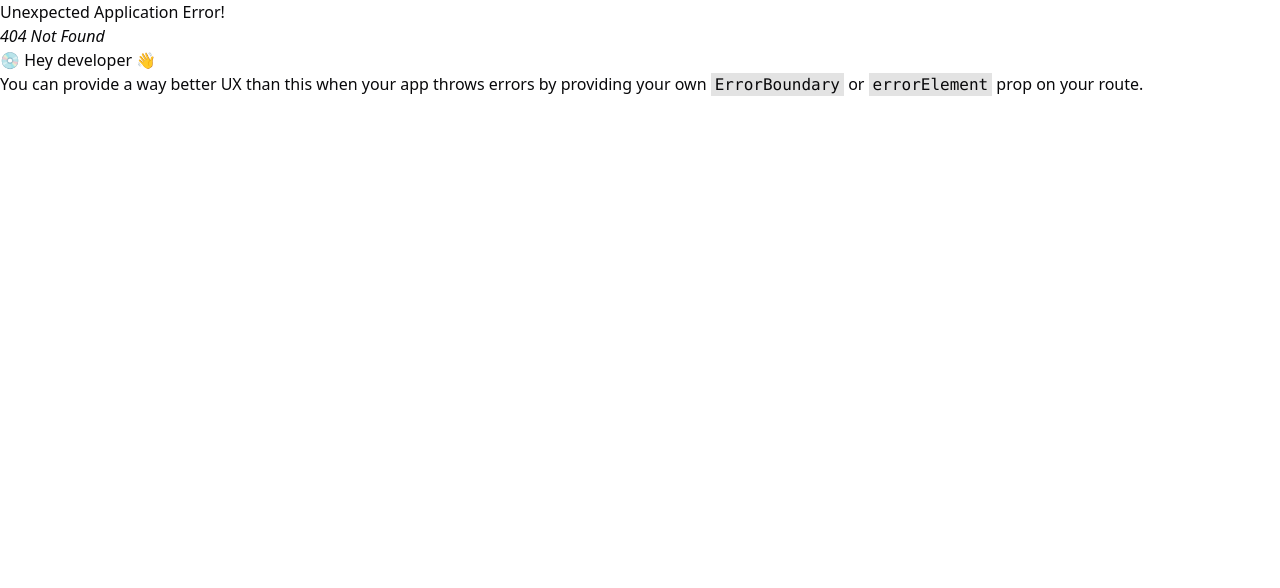
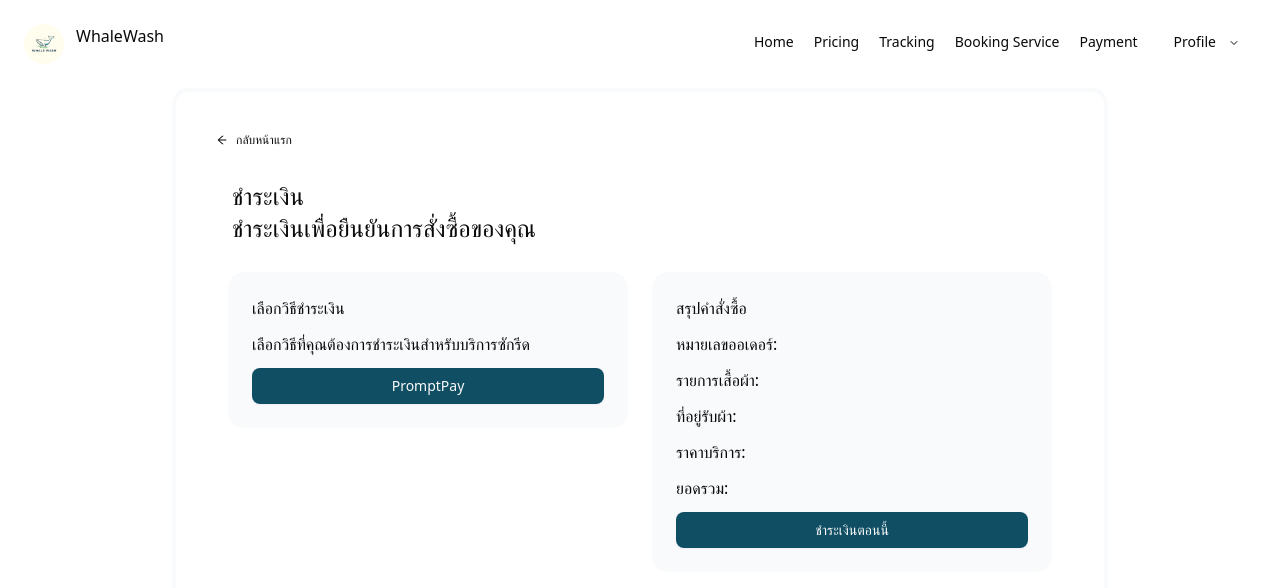
Before and after one commit to Pee-ra/Sprint2_Project3-V2, a React (Vite) app: page /home/payment in a window 1280 px wide. Before the commit this address had no page. Shown: the top 588 px of the page. Built offline with nearby package versions, Linux system fonts and the light colour scheme.

Commit message:
add: payment

```diff
--- a/src/App.jsx
+++ b/src/App.jsx
@@ -11,6 +11,7 @@ import { createBrowserRouter, RouterProvider } from "react-router-dom";
 import LandingPage from "./views/LandingPage";
 import Register from "./views/Register";
 import AdminLogin from "./views/AdminLogin";
+import Payment from "./views/Payment";
 
 
 const router = createBrowserRouter([
@@ -46,7 +47,7 @@ const router = createBrowserRouter([
       { path: "/home/pricing", element: <Pricing /> },
       { path: "/home/tracking", element: <Tracking /> },
       { path: "/home/bookingService", element: <BookingService /> },
-      { path: "/home/myorder", element: <MyOrder /> },
+      { path: "/home/payment", element: <Payment/> },
       { path: "/home/profile", element: <Profile /> },
     ],
   },
--- a/src/components/Navber.jsx
+++ b/src/components/Navber.jsx
@@ -13,9 +13,14 @@ import { Link, Outlet } from "react-router-dom";
 
 const Navber = () => {
   return (
-    <div className="flex justify-between p-3">
+    <div className="p-6">
+      <div className="flex flex-row justify-between">
         <div className="flex flex-row gap-3">
-        <img src="/src/image/Whale wash1.png" alt="" className=" rounded-4xl max-w-10 max-h-10" />
+          <img
+            src="/src/image/Whale wash1.png"
+            alt=""
+            className=" rounded-4xl max-w-10 max-h-10"
+          />
           <h1>WhaleWash</h1>
         </div>
         <div>
@@ -42,7 +47,7 @@ const Navber = () => {
                 </NavigationMenuLink>
               </NavigationMenuItem>
               <NavigationMenuLink asChild>
-            <Link to="/home/myorder">My Order</Link>
+                <Link to="/home/payment">Payment</Link>
               </NavigationMenuLink>
               <NavigationMenuItem>
                 <NavigationMenuTrigger>
@@ -58,9 +63,10 @@ const Navber = () => {
               </NavigationMenuItem>
             </NavigationMenuList>
           </NavigationMenu>
-      <div className="p-6 w-full max-w-6xl">
+        </div>
+      </div>
+      <div className="p-6 w-full flex justify-center">
         <Outlet />
-      </div>
       </div>
     </div>
   );
--- a/src/views/MyOrder.jsx
+++ b/src/views/MyOrder.jsx
@@ -2,7 +2,7 @@ import React from 'react'
 
 const MyOrder = () => {
   return (
-    <div>MyOrder</div>
+    <div></div>
   )
 }
 
--- /dev/null
+++ b/src/views/Payment.jsx
@@ -0,0 +1,43 @@
+import React from "react";
+import { Link } from "react-router-dom";
+import { Button } from "../components/ui/button";
+import { AiOutlineArrowLeft } from "react-icons/ai";
+
+const Payment = () => {
+  return (
+    <div className="flex">
+      <div className="flex flex-col flex-wrap border-gray-50 border-4 rounded-2xl p-10">
+        <div>
+          <div>
+            <Link to="/home" className="text-xs flex items-center mb-4 gap-2">
+              <AiOutlineArrowLeft />
+              กลับหน้าแรก
+            </Link>
+          </div>
+          <div className="p-4 text-2xl">
+            <h1 cl>ชำระเงิน</h1>
+            <p>ชำระเงินเพื่อยืนยันการสั่งซื้อของคุณ</p>
+          </div>
+        </div>
+        <div className="flex flex-row flex-wrap">
+          <div className="flex flex-col rounded-2xl bg-gray-50 font-sans p-6 gap-3 m-3 h-min w-100">
+            <h1>เลือกวิธีชำระเงิน</h1>
+            <p>เลือกวิธีที่คุณต้องการชำระเงินสำหรับบริการซักรีด</p>
+            <Button>PromptPay</Button>
+          </div>
+          <div className="flex flex-col rounded-2xl bg-gray-50 font-sans p-6 gap-3 m-3 w-100">
+            <h1>สรุปคำสั่งซื้อ</h1>
+            <p>หมายเลขออเดอร์:</p>
+            <p>รายการเสื้อผ้า:</p>
+            <p>ที่อยู่รับผ้า:</p>
+            <p>ราคาบริการ:</p>
+            <h1>ยอดรวม:</h1>
+            <Button>ชำระเงินตอนนี้</Button>
+          </div>
+        </div>
+      </div>
+    </div>
+  );
+};
+
+export default Payment;
```
Also changed, not shown: src/views/Profile.jsx (+4 -4 lines). Lines whose indentation alone changed are shown as unchanged.
